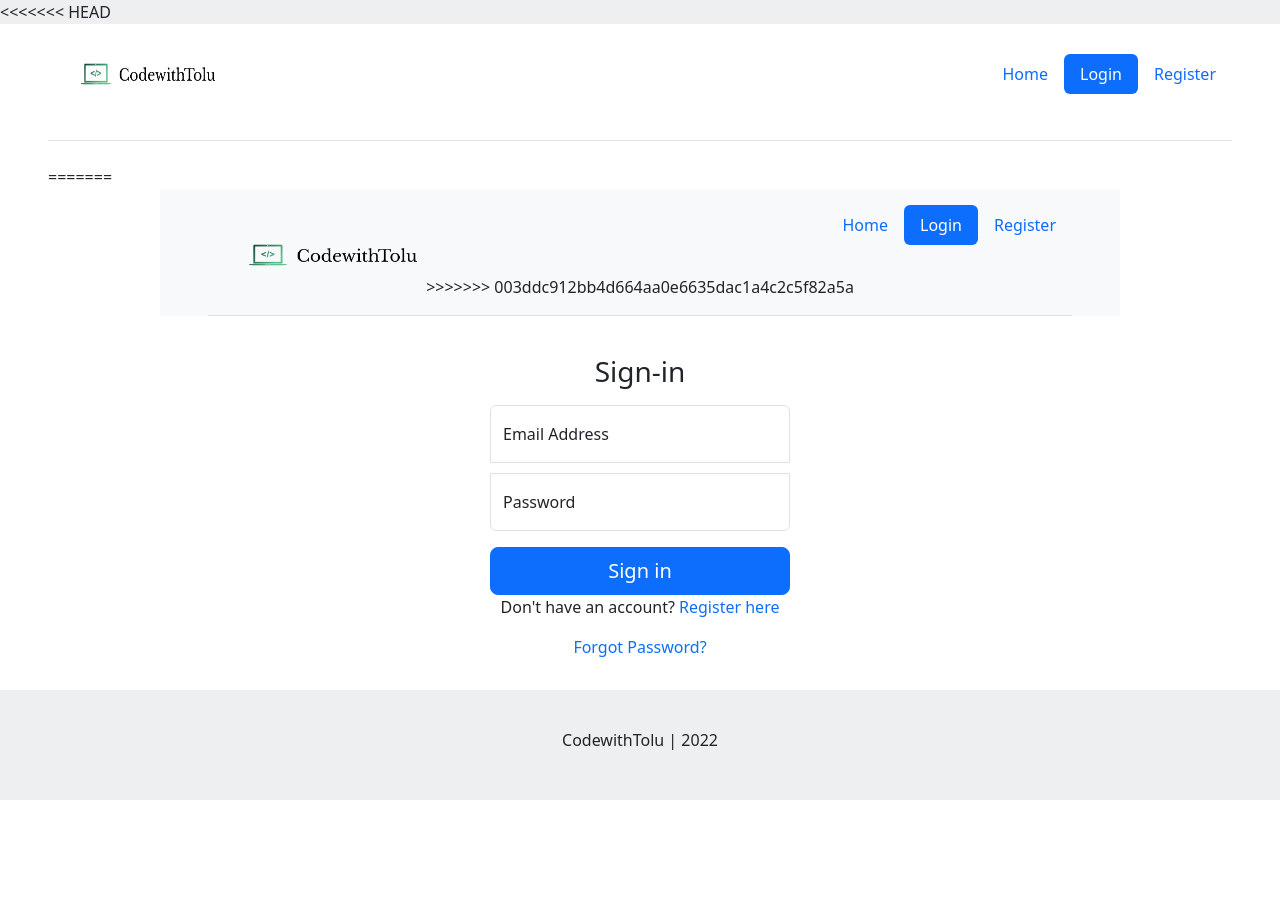
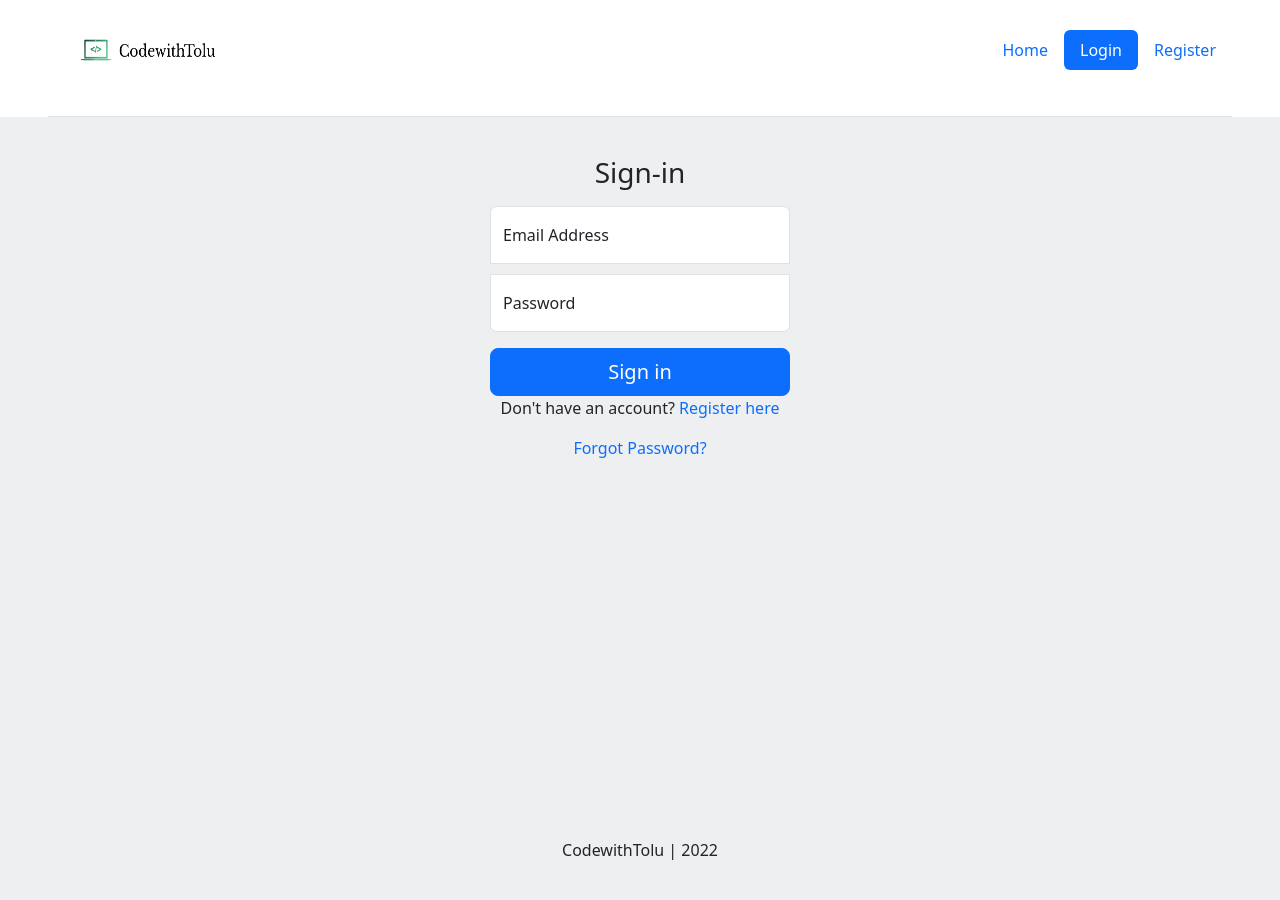
Before and after one commit to Goddy01/Blogging-Site-Genuine-, a Django app: page /login/ in a window 1280 px wide. Before the commit the page ends 800 px from the top, so only its background shows below. Run offline with Django 4.2, Linux system fonts and the light colour scheme; some libraries are stand-ins or nearby versions.

Commit message:
deleted duplicates

```diff
--- a/account/templates/account/login.html
+++ b/account/templates/account/login.html
@@ -31,12 +31,7 @@
         width: 250px;
         height: 100px;
         margin-bottom: -30px;
-<<<<<<< HEAD
         }
-=======
-    }
-
->>>>>>> 003ddc912bb4d664aa0e6635dac1a4c2c5f82a5a
     </style>
 
     <main class="form-signin">
--- a/templates/base.html
+++ b/templates/base.html
@@ -11,10 +11,9 @@
 
     <div class="main">
 
-<<<<<<< HEAD
         <div class="container-fluid bg-white px-5">
             <header>
-              <div class="d-flex flex-column flex-md-row align-items-center pb-3 mb-4 border-bottom">
+              <div class="d-flex flex-column flex-md-row align-items-center pb-3 mb-4 border-bottom header">
                 <a href="/" class="d-flex align-items-center mb-3 mb-md-0 me-md-auto text-dark text-decoration-none">
                     <span class="fs-4">
                         <img style="width: 200px; height: 100px;" src="{% static 'cover.png' %}" alt="ee">
@@ -34,28 +33,6 @@
                     </ul>
                   {% endwith %}
               </div>
-=======
-        <div class="container bg-light px-5">
-            <header class="d-flex flex-wrap justify-content-center py-3 mb-4 border-bottom header">
-              <a href="/" class="d-flex align-items-center mb-3 mb-md-0 me-md-auto text-dark text-decoration-none">
-                <span class="fs-4">
-                    <img src="{% static 'cover.png' %}" alt="" class="logo">
-                </span>
-              </a>
-              {% with request.resolver_match.url_name as url_name %}
-                <ul class="nav nav-pills nav-fill">
-                    <li class="nav-item"><a href="{% url 'home_page' %}" class="nav-link {% if url_name == 'home_page' %}active{% endif %}" aria-current="page">Home</a></li>
-                    {% if request.user.is_authenticated %}
-                    <li class="nav-item"><a href="{% url 'logout' %}" class="nav-link {% if url_name == 'logout' %}active{% endif %}">Logout</a></li>
-                    <li class="nav-item"><a href="{% url 'update' %}" class="nav-link {% if url_name == 'update' %}active{% endif %}">Update Account Details</a></li>
-                    <li class="mt-2 fw-bold ps-2">Hello, {{ request.user.username|title }}🙂.</li>
-                    {% else %}
-                    <li class="nav-item"><a href="{% url 'login' %}" class="nav-link {% if url_name == 'login' %}active{% endif %}">Login</a></li>
-                    <li class="nav-item active"><a href="{% url 'register' %}" class="nav-link {% if url_name == 'register' %}active{% endif %}">Register</a></li>
-                    {% endif %}
-                </ul>
-              {% endwith %}
->>>>>>> 003ddc912bb4d664aa0e6635dac1a4c2c5f82a5a
             </header>
           </div>
 
```
Also changed, not shown: db.sqlite3.
